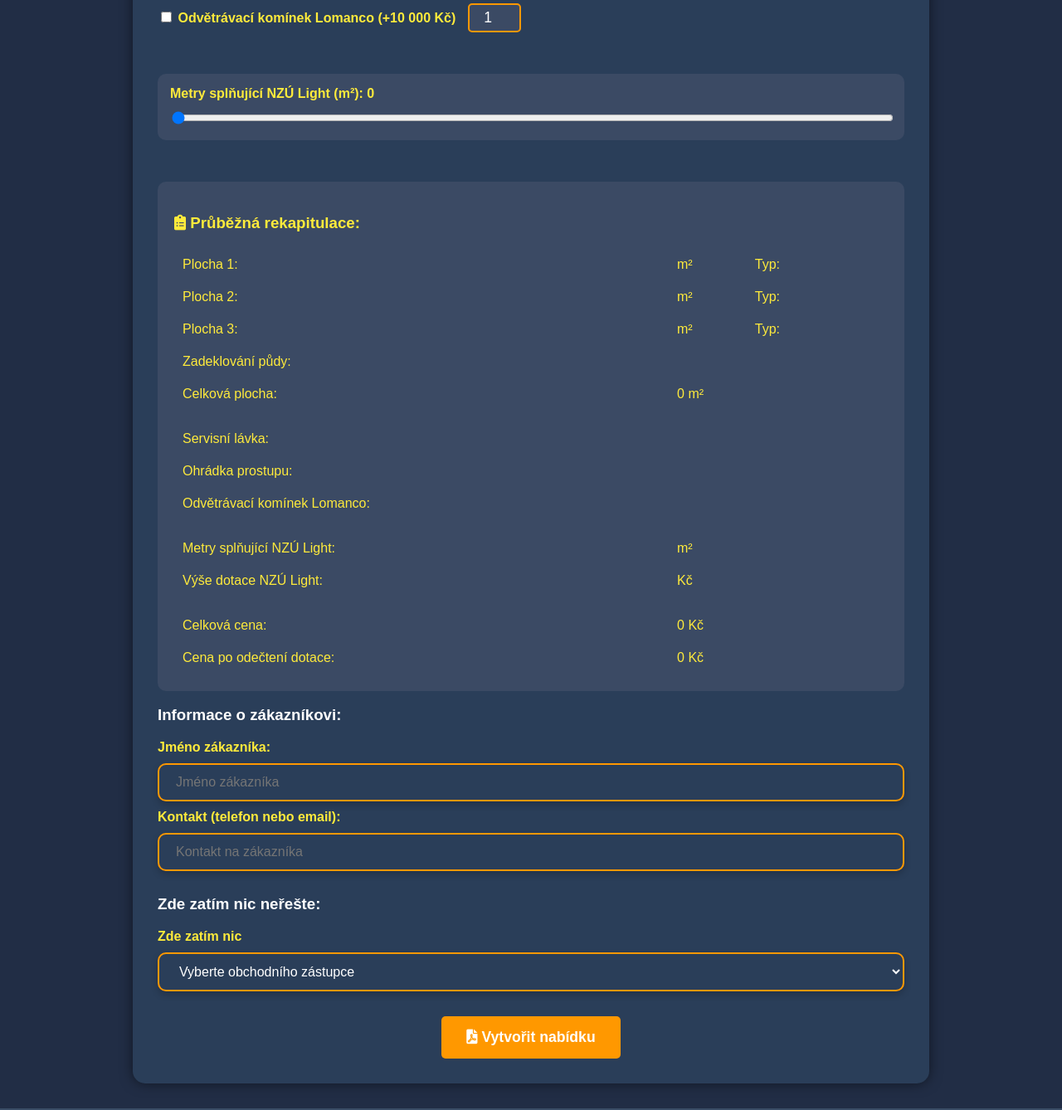
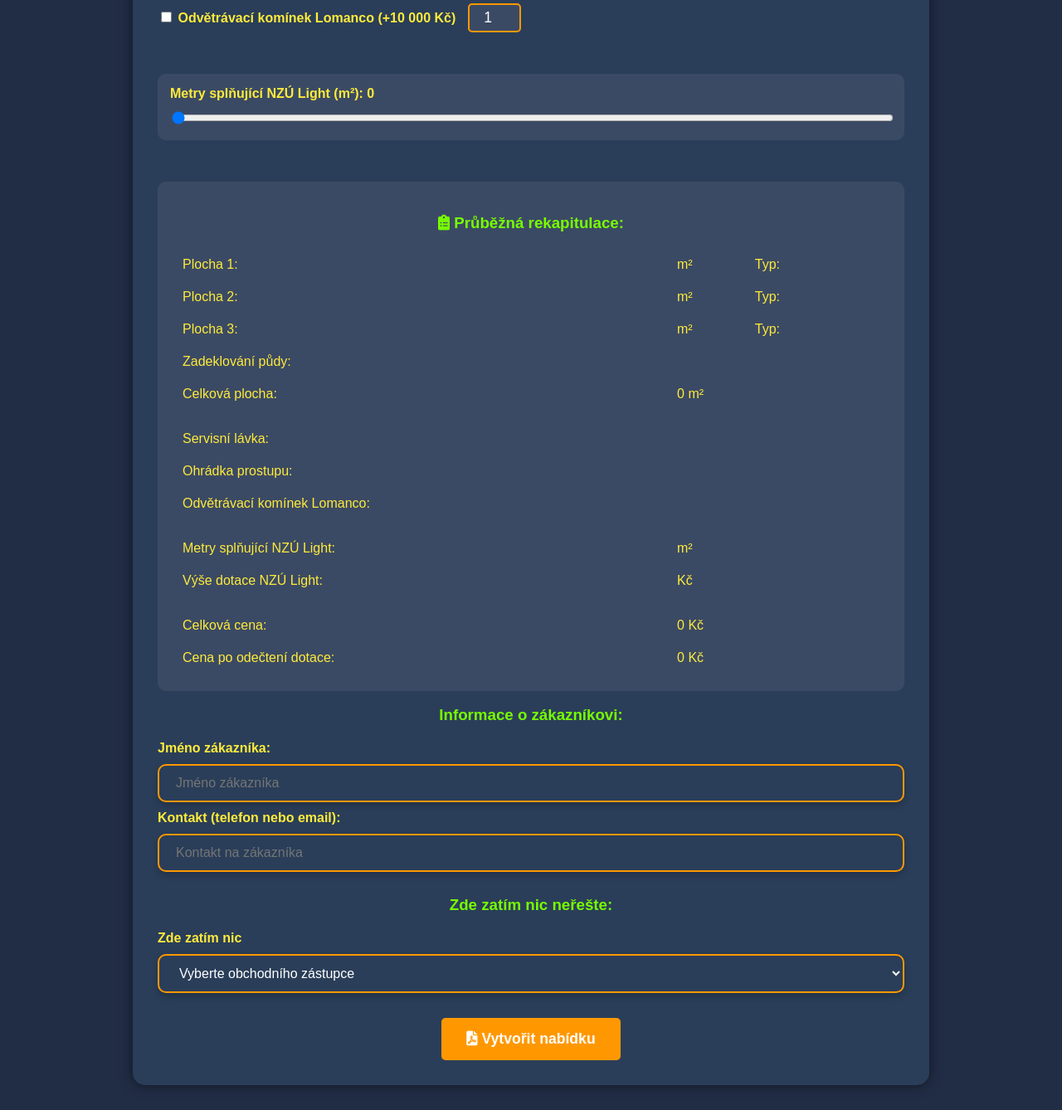
Before and after one commit to Vojtechnovotny88/zatepleni, a Flask app: page / in a window 1280 px wide. Shown: the part 855-2193 px from the top of the page at 83% size. Run offline with Flask 3, Linux system fonts and the light colour scheme; some libraries are stand-ins or nearby versions.

```diff
--- a/Static/zatepleni.css
+++ b/Static/zatepleni.css
@@ -55,6 +55,12 @@
                 text-align: center;
                 margin-bottom: 20px;
                 color: #FF9800;
+            }
+
+            h3 {
+                text-align: center;
+                margin-bottom: 20px;
+                color: #77ff00;
             }
             .slider-container {
                 margin: 20px 0;
```
